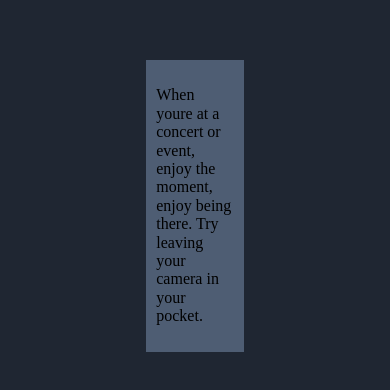
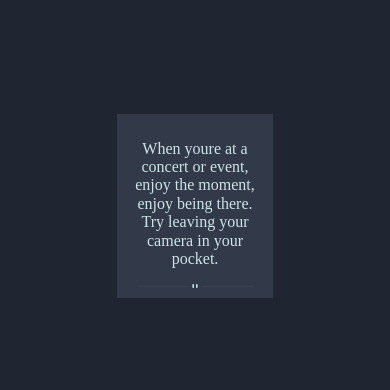
Before and after one commit to stente3/Advice-Generator, a website built with Vite: page index.html in a window 390 px wide. Shown: the part 216-606 px from the top of the page. Built offline with nearby package versions, Linux system fonts and the light colour scheme.

Commit message:
Feat(pattern-divider)
pattern-divider in mobile and desktop resolutions were added

```diff
--- a/src/app/app.ts
+++ b/src/app/app.ts
@@ -1,11 +1,23 @@
 import '../sass/app.scss';
+import divisorDesktop from '../images/pattern-divider-desktop.svg';
+import divisorMobile from '../images/pattern-divider-mobile.svg';
 
 const root = document.querySelector('#app');
 let card: Element | null = document.createElement('div');
 let advice: Element | null = document.createElement('p');
+let image = document.createElement('img');
+
+if (screen.width > 375) {
+	image.src = divisorDesktop;
+} else {
+	image.src = divisorMobile;
+}
 root?.classList.add('root');
 card.classList.add('card');
+image.classList.add('image');
 advice.textContent =
 	'When youre at a concert or event, enjoy the moment, enjoy being there. Try leaving your camera in your pocket.';
+
 card.appendChild(advice);
+card.appendChild(image);
 root?.appendChild(card);
--- a/src/sass/base/_variables.scss
+++ b/src/sass/base/_variables.scss
@@ -1,7 +1,7 @@
 /* Colors */
 $textColor: hsl(193, 38%, 86%);
 $idColor: hsl(150, 100%, 66%);
-$mainColor: hsl(217, 19%, 38%);
+$mainColor: hsl(217, 19%, 24%);
 $bgColor: hsl(218, 23%, 16%);
 
 /* Designs width */
--- a/src/sass/layout/_card.scss
+++ b/src/sass/layout/_card.scss
@@ -1,8 +1,23 @@
 .card {
 	display: flex;
-	width: 25%;
+	width: 40%;
 	margin: 0 auto;
 	padding: 1rem;
-	justify-content: center;
+	align-items: center;
+	text-align: center;
 	background-color: $mainColor;
+	flex-direction: column;
 }
+.image{
+	width: 85%;
+}
+/* Mobile Design */
+
+@media screen and (max-width: 375px) {
+	.card{
+		width: 90%;
+	}
+	.image{
+		width: 90%;
+	}
+}
--- a/src/sass/layout/_root.scss
+++ b/src/sass/layout/_root.scss
@@ -5,4 +5,5 @@
 	margin: 0 auto;
 	align-items: center;
 	background-color: $bgColor;
+	color: $textColor
 }
```
Also changed, not shown: src/images/favicon-32x32.png (added), src/images/icon-dice.svg (added), src/images/pattern-divider-desktop.svg (added), src/images/pattern-divider-mobile.svg (added).
